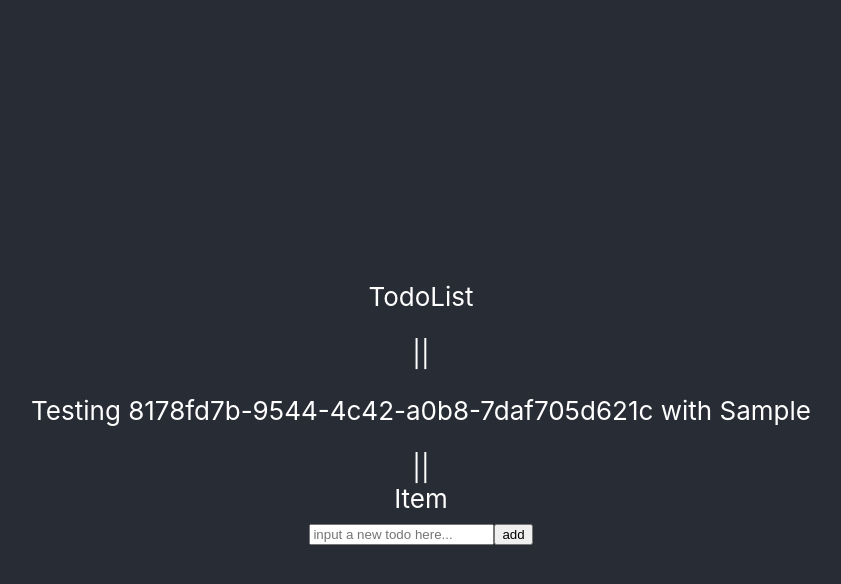
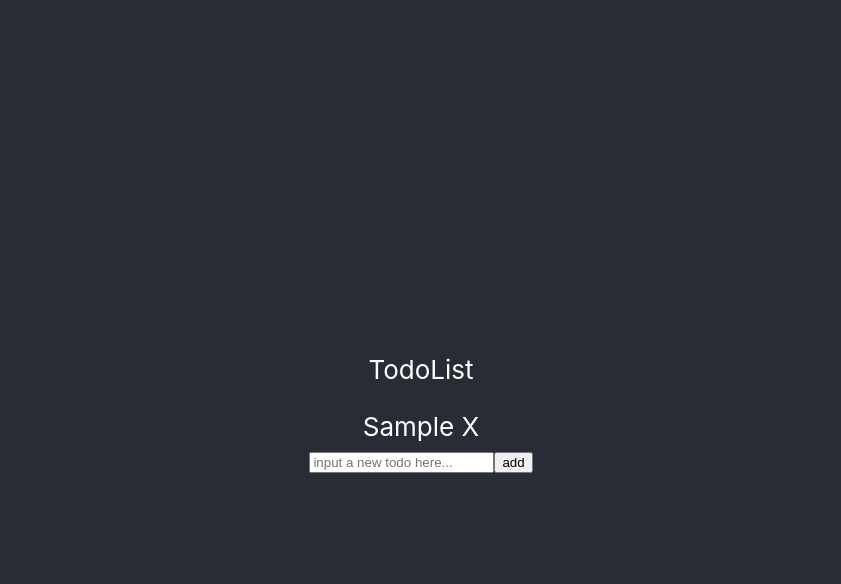
Before and after one commit to lavadpr/todo-list, a React (Create React App) app: page / in a window 1280 px wide. Both pictures are taken after typing "Sample" into the empty fields and a click on the input "add". Shown: the top 584 px of the page, without its empty margins (219-1060 px from the left). Built offline with nearby package versions, Linux system fonts and the light colour scheme.

Commit message:
[Baron&Prince] feature - finish delete and strikethrough

```diff
--- a/src/actions.js
+++ b/src/actions.js
@@ -1,3 +1,9 @@
 export const addItem = (item) => {
     return {type: "ADD_ITEM", payload: item};
-};
+}
+export const changeDone = (id) => {
+    return { type: "CHANGE_DONE", payload: id };
+}
+export const deleteItem = (id) => {
+    return { type: "DELETE_ITEM", payload: id };
+}
--- a/src/components/TodoGroup.js
+++ b/src/components/TodoGroup.js
@@ -1,16 +1,14 @@
 import React, { Component } from 'react';
-import TodoItem from './TodoItem';
+import TodoItemContainer from '../containers/TodoItemContainer';
 
 class TodoGroup extends Component {
 
     render() {
         const items = this.props.items.map((item) => (
-            <p>Testing {item.id} with {item.text}</p>
-        ));
+            <TodoItemContainer key={item.id} entry={item} />        ));
         return (
             <div>
-                || {items} ||
-                <TodoItem />
+                {items}
             </div>
         );
     }
--- a/src/components/TodoItem.js
+++ b/src/components/TodoItem.js
@@ -2,9 +2,16 @@ import React, { Component } from 'react';
 
 class TodoItem extends Component {
     render() {
+        const onText = () => {
+            this.props.changeDone(this.props.entry.id);
+        }
+        const onX = () => {
+            this.props.deleteItem(this.props.entry.id);
+        }
         return (
             <div>
-                Item{this.props.itemText}
+                <span onClick={onText} STYLE={this.props.entry.done ? "text-decoration:line-through" : ""}>{this.props.entry.text}</span>
+                <span onClick={onX}> X</span>
             </div>
         );
     }
--- /dev/null
+++ b/src/containers/TodoItemContainer.js
@@ -0,0 +1,12 @@
+import { connect } from 'react-redux';
+import TodoItem from '../components/TodoItem';
+import { changeDone, deleteItem} from '../actions';
+
+const mapDispatchToProps = dispatch => ({
+  changeDone: (id) => { dispatch(changeDone(id)) },
+  deleteItem: (id) => { dispatch(deleteItem(id)) }
+});
+
+const TodoItemContainer = connect(null, mapDispatchToProps)(TodoItem);
+
+export default TodoItemContainer;
--- a/src/reducers.js
+++ b/src/reducers.js
@@ -3,6 +3,12 @@ import { combineReducers } from "redux";
 const itemsFromReducers = (state = [], action) => {
     if (action.type === "ADD_ITEM") {
         return [...state, action.payload];
+    }
+    if(action.type === "CHANGE_DONE"){
+        return state.map(todo => todo.id === action.payload ? { ...todo, done: !todo.done } : todo);
+      }
+    if(action.type === "DELETE_ITEM"){
+        return state.filter(todo => todo.id !== action.payload);
     }
     return state;
 }
```
